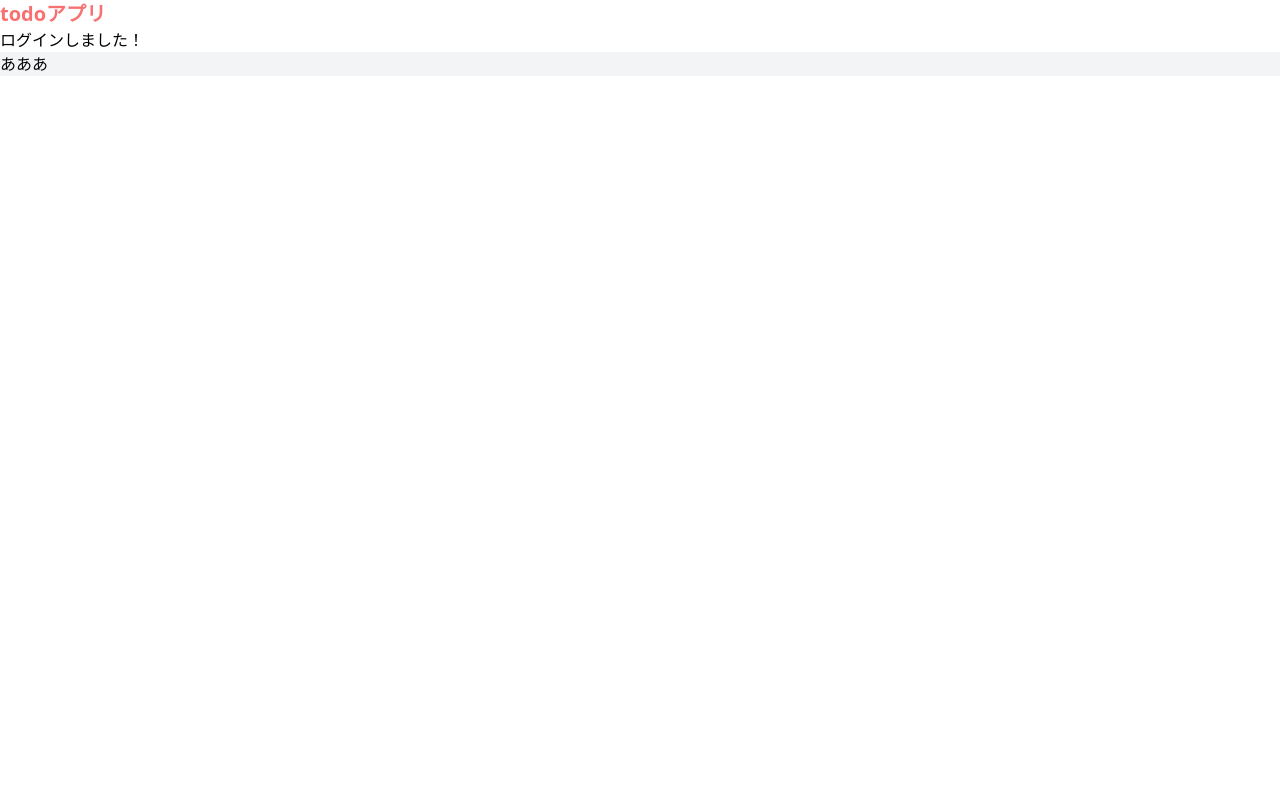
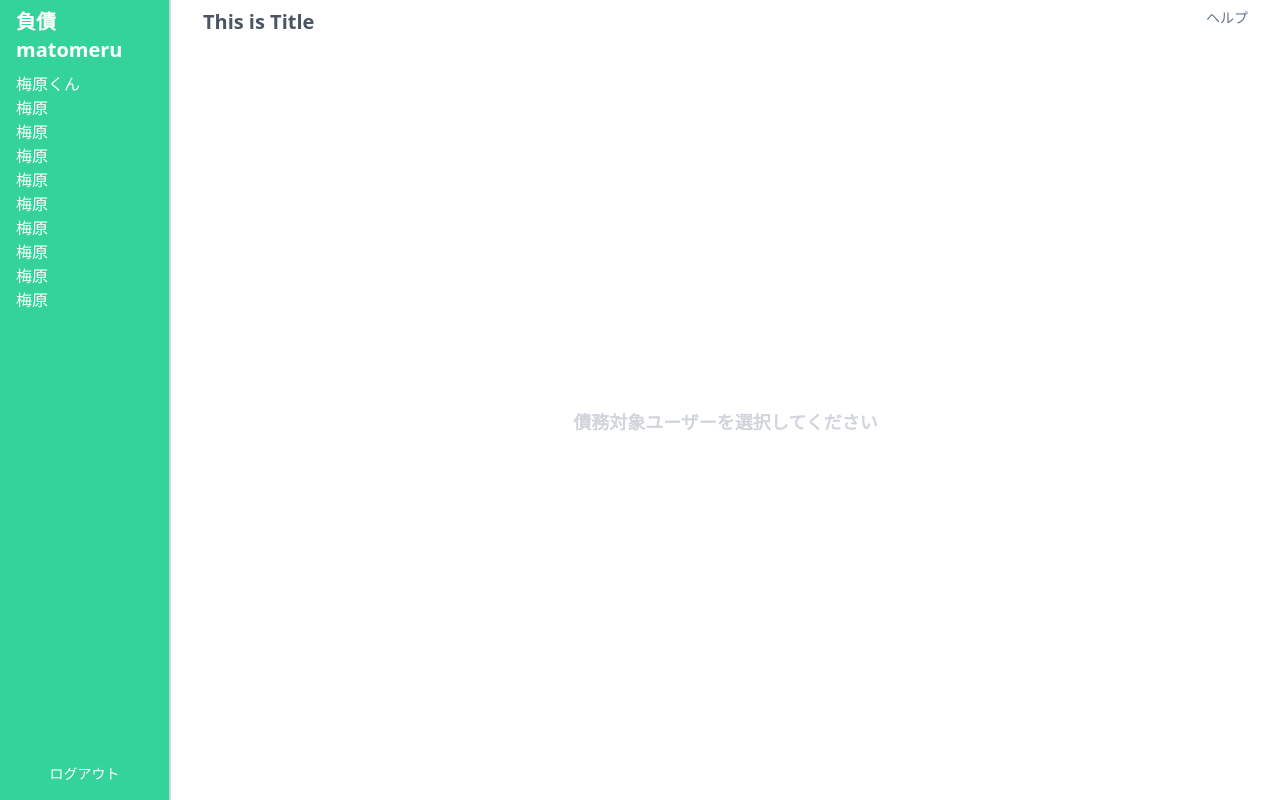
Before and after one commit to tatsu0731/liability-matomeru, a Next.js app: page / in a window 1280 px wide. Built offline with nearby package versions, Linux system fonts and the light colour scheme.

Commit message:
add: ダッシュボードのデザイン骨組み作成は完了

```diff
--- a/src/components/atoms/Title.tsx
+++ b/src/components/atoms/Title.tsx
@@ -1,5 +1,5 @@
 export default function Title() {
     return(
-        <h1 className="font-bold text-red-400 text-xl">todoアプリ</h1>
+        <h1 className="font-bold text-white text-xl py-2">負債 matomeru</h1>
     )
 }
--- /dev/null
+++ b/src/components/organisms/Header.tsx
@@ -0,0 +1,13 @@
+export default function Header() {
+    const title = "This is Title"
+    return(
+        <header className="flex justify-between py-2 px-8">
+            <h1 className="font-bold text-xl text-gray-600">
+                {title && title}
+            </h1>
+            <ul className="text-sm text-slate-500">
+                <li>ヘルプ</li>
+            </ul>
+        </header>
+    )
+}
--- a/src/components/organisms/Sideber.tsx
+++ b/src/components/organisms/Sideber.tsx
@@ -1,9 +1,24 @@
 import Article from "../atoms/Article";
+import Title from "../atoms/Title";
 
 export default function Sideber() {
     return (
-    <nav className="bg-gray-100">
-        <Article />
-    </nav>
+    <div className=" w-48 h-screen px-4 bg-emerald-400 text-white flex flex-col justify-between items-center border-r-2 border-slate-300">
+        <div>
+            <Title />
+            {/* <Article /> */}
+            <p>梅原くん</p>
+            <p>梅原</p>
+            <p>梅原</p>
+            <p>梅原</p>
+            <p>梅原</p>
+            <p>梅原</p>
+            <p>梅原</p>
+            <p>梅原</p>
+            <p>梅原</p>
+            <p>梅原</p>
+        </div>
+        <p className="mb-4 text-sm">ログアウト</p>
+    </div>
     )
 }
--- a/src/pages/auth/register/index.tsx
+++ b/src/pages/auth/register/index.tsx
@@ -12,7 +12,7 @@ export default function Register() {
     console.log(password)
     console.log(mailadress)
 
-    const handleSingUp = async (e: any) => {
+    const handleSignUp = async (e: any) => {
         e.preventDefault(); // デフォルトのフォーム送信を防ぐ
         try {
             const { error } = await supabase.auth.signUp({
@@ -29,10 +29,10 @@ export default function Register() {
 
     return (
         <section className="flex justify-center items-center h-screen">
-            <form onSubmit={handleSingUp} className="py-20 px-32 w-600 h-600 border-2 border-gray-300 rounded-2xl">
+            <form onSubmit={handleSignUp} className="py-20 px-32 w-600 h-600 border-2 border-gray-300 rounded-2xl">
                 <div className="flex flex-col items-center gap-y-4">
                     <h2 className="text-4xl font-bold text-emerald-400">負債-matomeru</h2>
-                    <h2 className="text-xl font-bold text-slate-500">Sing Up</h2>
+                    <h2 className="text-xl font-bold text-slate-500">Sign Up</h2>
                 </div>
                 <div className="mt-10">
                     <label htmlFor="email" className="text-xs block font-bold text-slate-600">メールアドレス</label>
--- a/src/pages/index.tsx
+++ b/src/pages/index.tsx
@@ -4,40 +4,21 @@ import { getAllTodos } from "../../utils/supabaseFunction";
 import Sideber from "@/components/organisms/Sideber";
 import { supabase } from "../../utils/supabase";
 import { useRouter } from "next/router";
+import Header from "@/components/organisms/Header";
 
 
 export default function Home() {
-  // const [todos, setTodos] = useState<any[]>([]);
-
-  // const router = useRouter();
-
-  // const handleLogOut = async () => {
-  //   const { error } = await supabase.auth.signOut()
-  //   if (error) throw new Error(error.message)
-  //   router.reload()
-  // }
-
-  // useEffect(() => {
-  //   const getTodos = async () => {
-  //     const todos = await getAllTodos();
-  //     setTodos(todos);
-  //     console.log(todos);
-  //   }
-  //   getTodos();
-  // }, []);
 
   return (
-    <>
-      <Title />
-      {/* {todos.map((todo) => (
-        <div key={todo.id}>
-          <h1>{todo.title}</h1>
-          <p>{todo.description}</p>
+    <div className="flex">
+      <Sideber />
+      <div className="flex flex-col w-full">
+        <Header />
+        {/* 分岐する */}
+        <div className="my-auto mx-auto">
+          <h2 className=" text-gray-300 text-lg font-bold">債務対象ユーザーを選択してください</h2>
         </div>
-      ))} */}
-      <p>ログインしました！</p>
-      <Sideber />
-      {/* <p onClick={() => handleLogOut()}>ログアウトする</p> */}
-    </>
+      </div>
+    </div>
   );
 }
```
